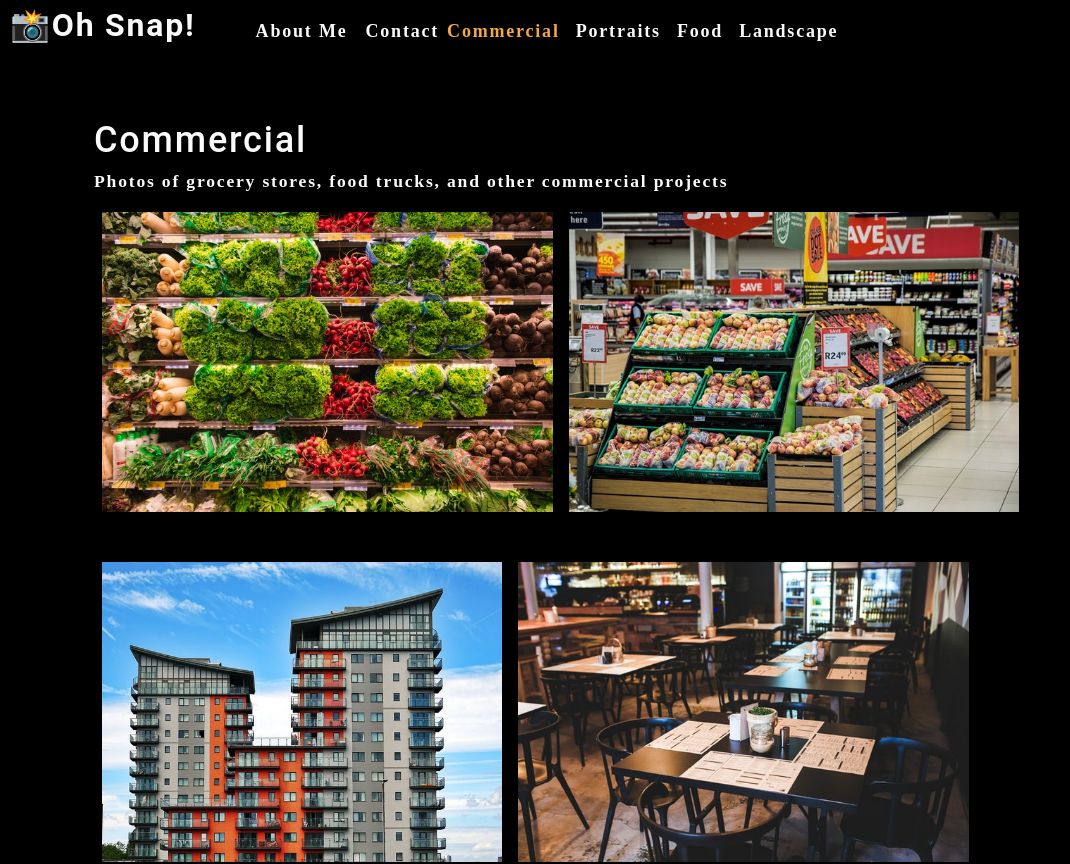
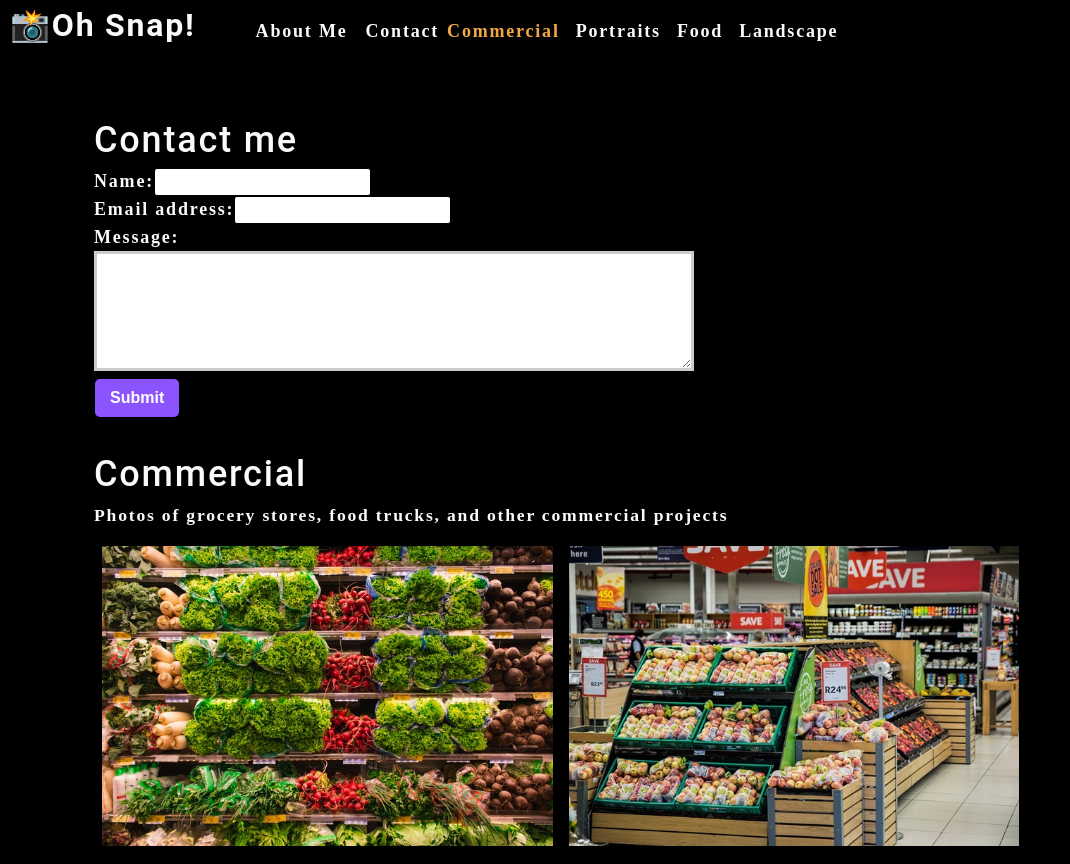
Before and after one commit to RickBarendse/photo-port, a React (Create React App) app: page / in a window 1280 px wide. Shown: the top 864 px of the page, without its empty margins (0-1070 px from the left). Built offline with nearby package versions, Linux system fonts and the light colour scheme.

Commit message:
add Contact component

```diff
--- a/src/App.js
+++ b/src/App.js
@@ -2,6 +2,7 @@
 import Nav from './components/Nav';
 import About from  './components/About';
 import Gallery from './components/Gallery';
+import ContactForm from './components/Contact';
 
 //import logo from './logo.svg';
 import './App.css';
@@ -36,6 +37,7 @@
         currentCategory={currentCategory}>
       </Nav>
       <main>
+        <ContactForm></ContactForm>
         <Gallery currentCategory={currentCategory}></Gallery>
         <About></About>
       </main>
--- /dev/null
+++ b/src/components/Contact/index.js
@@ -0,0 +1,27 @@
+import React from 'react';
+
+function ContactForm() {
+
+    return (
+        <section>
+            <h1>Contact me</h1>
+            <form id="contact-form">
+                <div>
+                    <label htmlFor="name">Name:</label>
+                    <input type="text" name="name" />
+                </div>
+                <div>
+                    <label htmlFor="email">Email address:</label>
+                    <input type="email" name="email" />
+                </div>
+                <div>
+                    <label htmlFor="message">Message:</label>
+                    <textarea name="message" rows="5" />
+                </div>
+                <button type="submit">Submit</button>
+            </form>
+        </section>
+    );
+}
+
+export default ContactForm;
```
Also changed, not shown: 1 other file (tests, documents, lock files or other folders).
